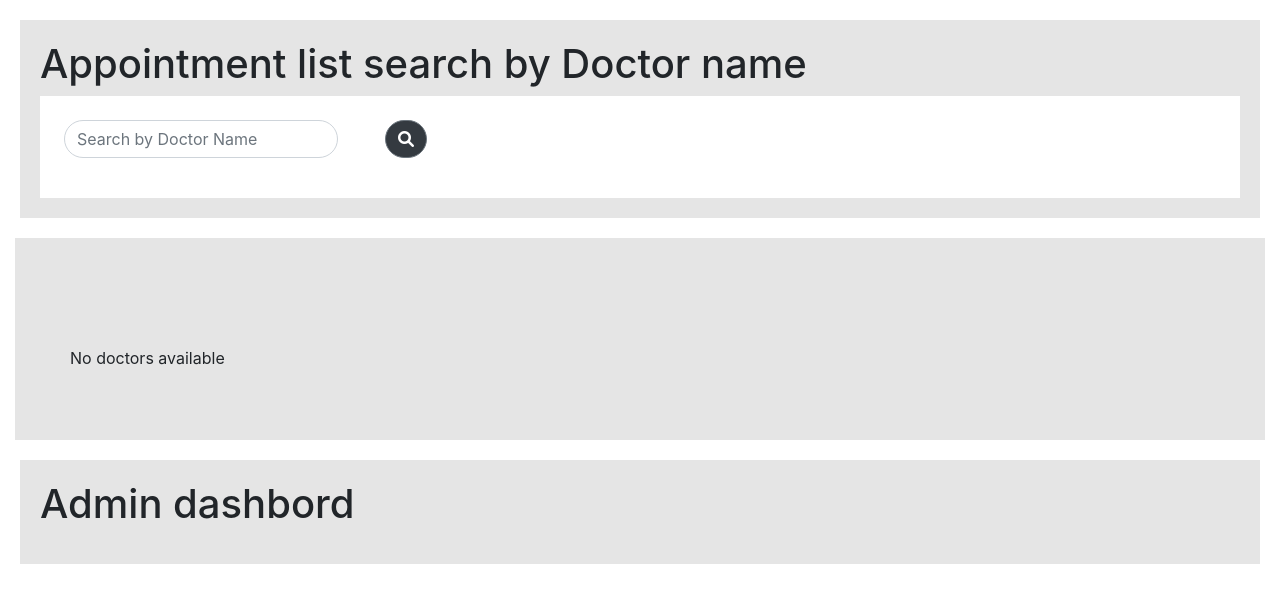
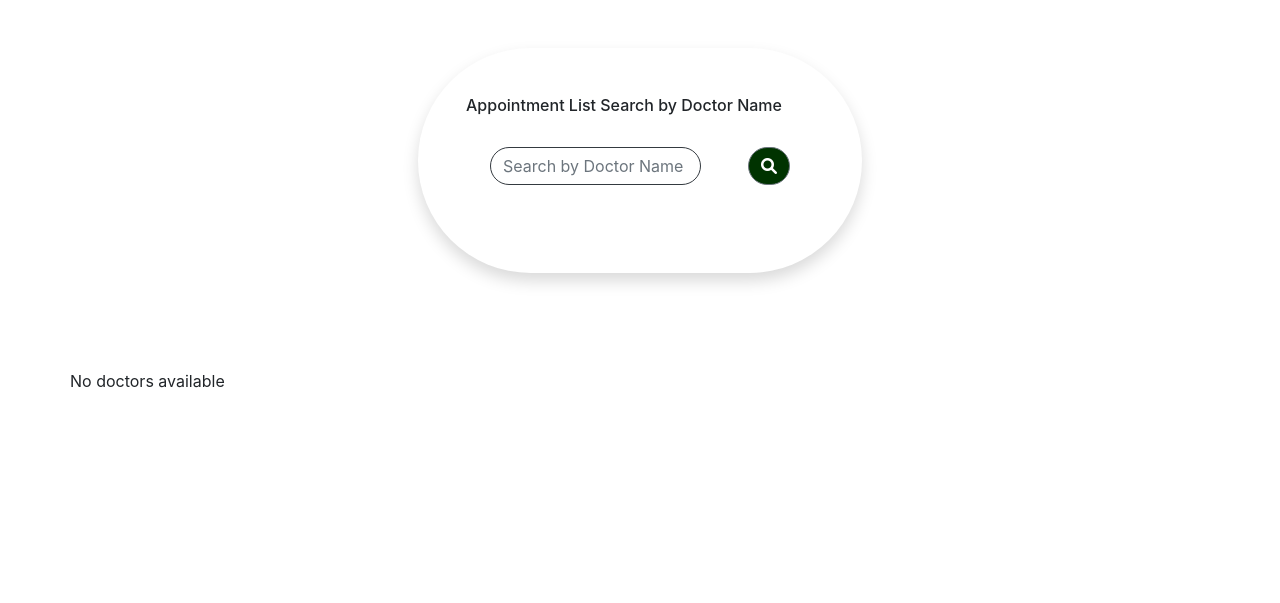
Before and after one commit to sadia-jannat/popular_hospital_work, a Django app: template template/dashboard_appointment.html in a window 1280 px wide. Shown: the top 603 px of the page. Run offline with Django 4.2, Linux system fonts and the light colour scheme; the template is opened without the code that fills it, so the values that code supplies are empty; some libraries are stand-ins or nearby versions.

Commit message:
Update dashboard_appointment.html

```diff
--- a/template/dashboard_appointment.html
+++ b/template/dashboard_appointment.html
@@ -32,6 +32,10 @@
 
 <!-- jQuery UI for auto search last-->
 <link rel="stylesheet" href="https://ajax.googleapis.com/ajax/libs/jqueryui/1.11.4/themes/smoothness/jquery-ui.css">
+<!-- static nebar link-->
+{%load static %}
+<link rel="stylesheet" href="{% static 'css/styletwo.css'%}">
+
 
  <title>House </title>
  <style>
@@ -48,9 +52,35 @@
  </style>
 
 </head>
-<body>
+<body >
 
-<section>
+<!--latest two-->
+<div class="container">
+  <div class="row mb-5">
+    <div class="col-lg-6 mx-auto">
+
+      <!--search start-->
+      <div class="bg-white p-5 m-5 rounded shadow rounded rounded-pill">
+        <h6 >Appointment List Search by Doctor Name</h6>
+      <div class="input-group">
+        <form action="" method="get" class="d-flex">
+          <input class="form-control rounded rounded-pill m-4 border-dark border-5 bg-transparent " type="text" name="appointmentquery" placeholder="Search by Doctor Name" aria-label="Search " >
+
+          <div class="input-group-append">
+          <button style="background-color: #003300;" class="btn btn-secondary rounded rounded-pill m-4 border-5 "><i style="color: white;" class="fa fa-search fa-1x"> </i></button>
+          </div>
+        </form>
+      </div>
+
+      </div>
+      <!--end search start-->
+    </div>
+  </div>
+</div>
+<!--end latest-->
+
+<!-- main code you can use for any problem
+  <section>
   <h1 class="feature">Appointment list search by Doctor name</h1>
   <div class="input-group bg-white">
     <div class="input-group">
@@ -64,14 +94,13 @@
 
     </form>
  </div>
- </section>
+ </section>-->
 
-<!--check-->
-<!--Details-->
+
 <!--special card-->
 <article class="col-md-12">
 
-  <div class="cards-1 section-gray">
+  <div class="cards-1 " style="background-color: #FFFFFF">
       <div class="container"> <p class="mb-lg-5">{{today}}</p>
           <div class="row">
             {% if appointsearch %}
@@ -112,9 +141,9 @@
 </article>
 <!--end special card-->
 <!--end-->
-
+<!--
 <section>
-<h1 class="feature">Admin dashbord</h1>
+<h1 >Admin dashbord</h1>
 <p>{{today}}</p>
 <div class="content">
 {% if formfetch %}
@@ -122,6 +151,8 @@
 <table class="table table-bordered table-striped ">
     <thead class="thead-dark">
       <tr>
+
+        <th scope="col">Doctor id</th>
         <th scope="col">Doctor Name</th>
         <th scope="col">Patient Name</th>
         <th scope="col">Phone</th>
@@ -130,7 +161,7 @@
         <th scope="col">Patient previous record</th>
         <th scope="col">Disease Details</th>
         <th scope="col">Delete</th>
-        <th scope="col">Serial</th>
+        <th scope="col">Edit</th>
 
       </tr>
     </thead>
@@ -139,6 +170,8 @@
         {% for f in formfetch%}
 
       <tr>
+
+        <th scope="row">{{f.pk}}</th>
         <th scope="row">{{f.doctor_name}}</th>
         <td>{{f.name}}</td>
         <td>{{f.phone}}</td>
@@ -155,7 +188,7 @@
   </td>
 
   <td>
-   <a href="{% url 'dashboard_appointment_serial' f.id %}">Edit</a>    <!--edit ar jonno-->
+   <a href="{% url 'dashboard_appointment_serial' f.id %}">Edit</a>    <--edit ar jonno
   </td>
 
 </tr>
@@ -166,9 +199,9 @@
 </table>
 
 {%endif%}
-<!--end-->
+<--end
 </div>
-</section>
+</section> -->
 
 
 
```
